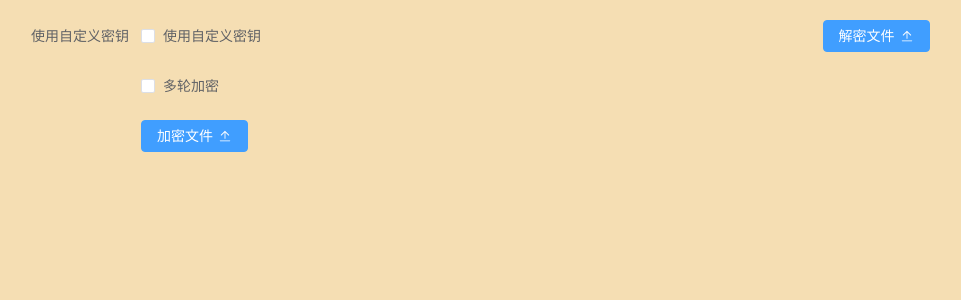
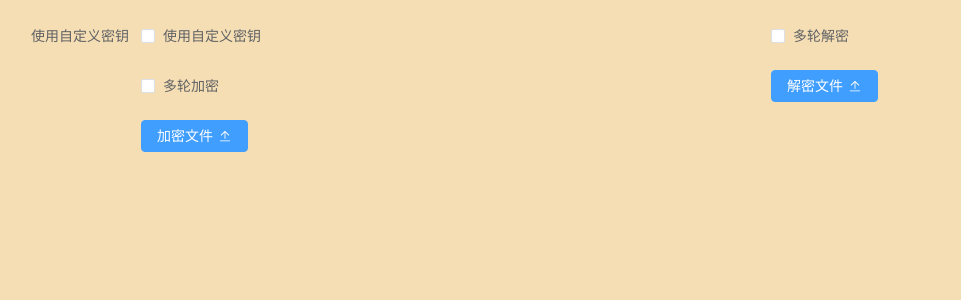
Before and after one commit to Hans774882968/file-encrypt, a Vue app: page /#/ in a window 1280 px wide. Shown: the top 300 px of the page, without its empty margins (79-1040 px from the left). Built offline with nearby package versions, Linux system fonts and the light colour scheme.

Commit message:
feat: 支持多轮解密

```diff
--- a/src/components/Decrypt.vue
+++ b/src/components/Decrypt.vue
@@ -1,5 +1,42 @@
 <template>
-  <div>
+  <el-form
+    ref="form"
+    :model="options"
+    label-width="200px"
+    :rules="rules"
+  >
+    <el-form-item>
+      <el-checkbox v-model="options.multiRoundDecryption">
+        多轮解密
+      </el-checkbox>
+    </el-form-item>
+    <el-form-item
+      v-if="options.multiRoundDecryption"
+      prop="decryptRoundCount"
+      label="解密轮数"
+    >
+      <div class="form-item-with-tooltip">
+        <el-input-number
+          v-model="options.decryptRoundCount"
+          :min="1"
+          :max="10"
+          :step="1"
+          :precision="0"
+        />
+        <el-tooltip
+          class="item"
+          effect="dark"
+          :content="`最小为1，最大为${DECRYPT_ROUND_UPPER_LIMIT}`"
+          placement="right"
+        >
+          <el-icon :size="20">
+            <question-filled />
+          </el-icon>
+        </el-tooltip>
+      </div>
+    </el-form-item>
+
+    <el-form-item>
       <el-upload
         :on-change="handleSelectFile"
         action=""
@@ -9,32 +46,68 @@
           解密文件<el-icon class="el-icon--right"><Upload /></el-icon>
         </el-button>
       </el-upload>
+    </el-form-item>
+    <el-form-item>
       <el-button v-if="decryptResultBlob" type="primary" @click="save">
         保存文件<el-icon class="el-icon--right"><Download /></el-icon>
       </el-button>
-  </div>
+    </el-form-item>
+  </el-form>
 </template>
 
 <script setup>
 import path from 'node:path';
 import { ElIcon, ElMessage } from 'element-plus';
-import { Upload, Download } from '@element-plus/icons-vue';
-import { ref } from 'vue';
-import { fileToArrayBuffer, getDecryptedU8Array } from '../utils/bin';
+import { Upload, Download, QuestionFilled } from '@element-plus/icons-vue';
+import { computed, reactive, ref } from 'vue';
+import { fileToArrayBuffer, dec } from '../utils/bin';
 import { isLegalHCTFFile, getBufferExt } from '../utils/fileJudge';
 import { downloadDecryptFile } from '../utils/download';
 
 const emit = defineEmits(['decrypted']);
 
-const file = ref(null);
+const options = ref({
+  file: null,
+  multiRoundDecryption: false,
+  decryptRoundCount: 1,
+});
 const decryptResultData = ref(null);
 const decryptResultBlob = ref(null);
 const handling = ref(false);
+const DECRYPT_ROUND_UPPER_LIMIT = ref(10);
+const form = ref(null);
+const rules = reactive({
+  decryptRoundCount: [
+    {
+      validator(rule, value, callback) {
+        if (!value) {
+          callback(new Error('Invalid decrypt round'));
+          return;
+        }
+        const s = value.toString();
+        if (!/^\d+$/.test(s)) {
+          callback(new Error(`Decrypt round should be an integer in range [1, ${DECRYPT_ROUND_UPPER_LIMIT.value}]`));
+          return;
+        }
+        callback();
+      },
+      trigger: 'blur',
+    },
+  ],
+});
+
+const decryptRoundCount = computed(() => (options.value.multiRoundDecryption ? options.value.decryptRoundCount : 1));
 
 async function handleSelectFile(_file) {
+  try {
+    await form.value.validate();
+  } catch (e) {
+    ElMessage.error('表单校验未通过！');
+    return;
+  }
   if (handling.value) return;
   handling.value = true;
-  file.value = _file;
+  options.value.file = _file;
   await decrypt(_file);
   handling.value = false;
 }
@@ -46,14 +119,15 @@ async function decrypt(file) {
     ElMessage.error('不是合法的 .hctf 文件！');
     return;
   }
-  decryptResultData.value = getDecryptedU8Array(curArrayBuffer);
-  decryptResultBlob.value = new Blob([decryptResultData.value]);
-  emit('decrypted', decryptResultBlob.value);
+  const res = dec(curArrayBuffer, decryptRoundCount.value);
+  decryptResultData.value = res.decryptResultData;
+  decryptResultBlob.value = res.decryptResultBlob;
+  emit('decrypted', res);
 }
 
 async function save() {
   const fileExt = await getBufferExt(decryptResultData.value);
-  const fileName = `${path.parse(file.value.name).name || 'test'}${fileExt}`;
+  const fileName = `${path.parse(options.value.file.name).name || 'test'}${fileExt}`;
   downloadDecryptFile(decryptResultBlob.value, fileName);
 }
 </script>
@@ -63,3 +137,12 @@ export default {
   name: 'Decrypt',
 };
 </script>
+
+<style lang="less" scoped>
+.form-item-with-tooltip {
+  width: 100%;
+  display: flex;
+  gap: 8px;
+  align-items: center;
+}
+</style>
--- a/src/components/Encrypt.vue
+++ b/src/components/Encrypt.vue
@@ -131,12 +131,6 @@ const customKeyAutoSize = computed(() => ({ minRows: 3, maxRows: 10 }));
 const encryptRoundCount = computed(() => (options.value.multiRoundEncryption ? options.value.encryptRoundCount : 1));
 
 async function encrypt(file) {
-  try {
-    await form.value.validate();
-  } catch (e) {
-    ElMessage.error('表单校验未通过！');
-    return;
-  }
   encryptResultBlob.value = null;
   const curArrayBuffer = await fileToArrayBuffer(file.raw);
   encryptResultBlob.value = enc(curArrayBuffer, encryptKey.value, encryptRoundCount.value);
@@ -144,6 +138,12 @@ async function encrypt(file) {
 }
 
 async function handleSelectFile(file) {
+  try {
+    await form.value.validate();
+  } catch (e) {
+    ElMessage.error('表单校验未通过！');
+    return;
+  }
   if (handling.value) return;
   handling.value = true;
   options.value.file = file;
--- a/src/components/HelloWorld.vue
+++ b/src/components/HelloWorld.vue
@@ -45,9 +45,9 @@ function clearDecryptResult() {
   decryptResultAudio.value = null;
 }
 
-async function getDecryptResult(decryptResultBlob) {
+async function getDecryptResult(decryptResultObject) {
   clearDecryptResult();
-  const decryptResult = new Uint8Array(await decryptResultBlob.arrayBuffer());
+  const { decryptResultData: decryptResult, decryptResultBlob } = decryptResultObject;
   const fileTypeResult = await fileTypeFromBuffer(decryptResult);
   if (isPNG(decryptResult) || isJPG(decryptResult)) {
     decryptResultImg.value = URL.createObjectURL(decryptResultBlob);
@@ -91,4 +91,9 @@ export default {
   flex-direction: column;
   align-items: center;
 }
+:deep(.el-image__placeholder) {
+  background: url('../assets/loading.gif') no-repeat 50% 50%;
+  width: 100%;
+  height: 100%;
+}
 </style>
--- a/src/utils/bin.js
+++ b/src/utils/bin.js
@@ -1,3 +1,5 @@
+import { isLegalHCTFFile } from './fileJudge';
+
 export function fileToArrayBuffer(file) {
   return new Promise((resolve) => {
     const fr = new FileReader();
@@ -47,7 +49,15 @@ export function getDecryptedU8Array(ab) {
   return decryptedData;
 }
 
-export function dec(ab) {
-  const decryptedData = getDecryptedU8Array(ab);
-  return new Blob([decryptedData]);
+export function dec(ab, decryptRoundCount = 1) {
+  let decryptedDataArrayBuffer = ab;
+  for (let i = 0; i < decryptRoundCount; ++i) {
+    if (!isLegalHCTFFile(decryptedDataArrayBuffer)) break;
+    decryptedDataArrayBuffer = getDecryptedU8Array(decryptedDataArrayBuffer).buffer;
+  }
+  const decryptedData = new Uint8Array(decryptedDataArrayBuffer);
+  return {
+    decryptResultData: decryptedData,
+    decryptResultBlob: new Blob([decryptedData]),
+  };
 }
```
Also changed, not shown: .eslintrc.js, src/assets/loading.gif (added), 1 other file (tests, documents, lock files or other folders). Lines whose indentation alone changed are shown as unchanged.
